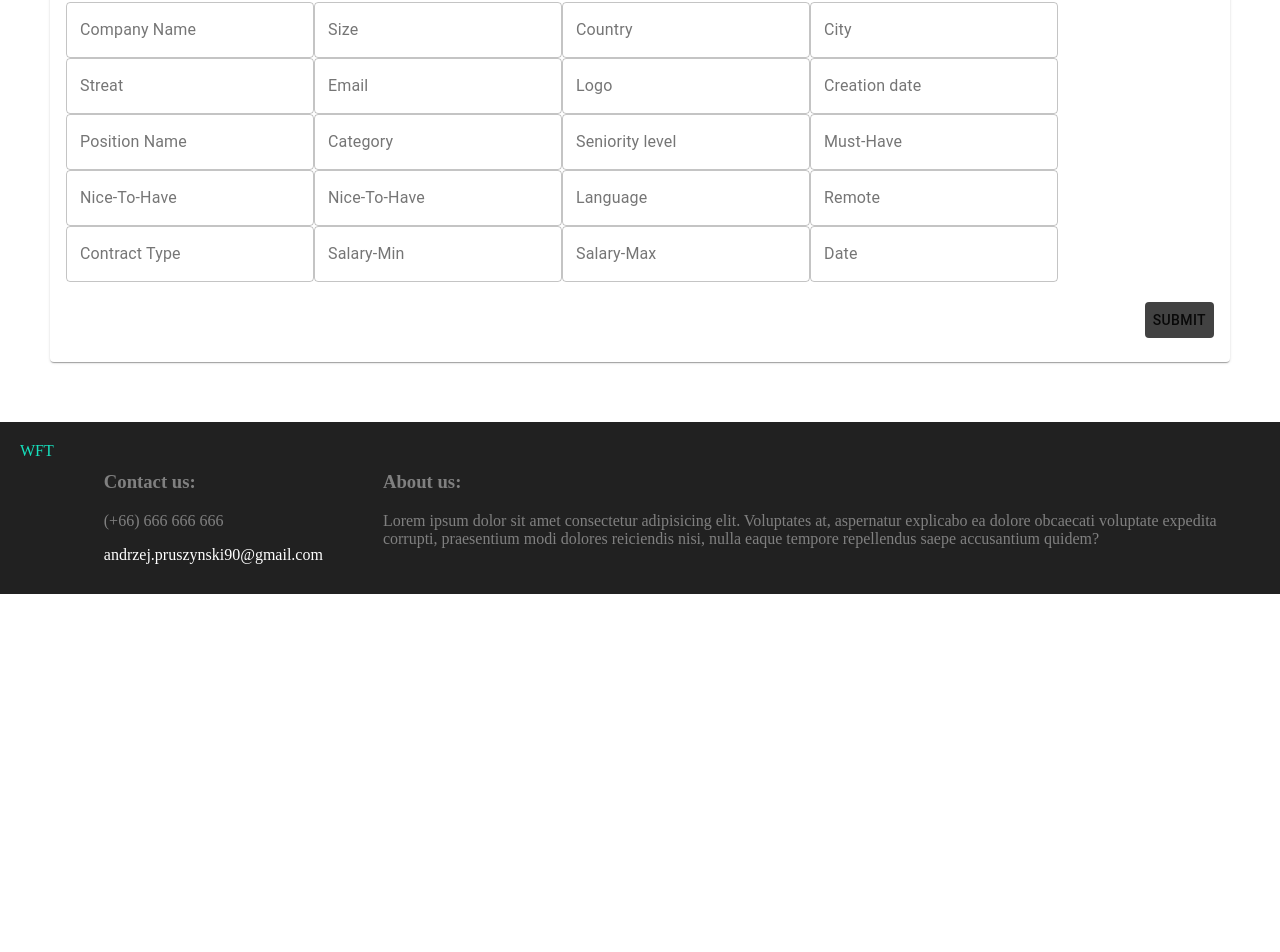
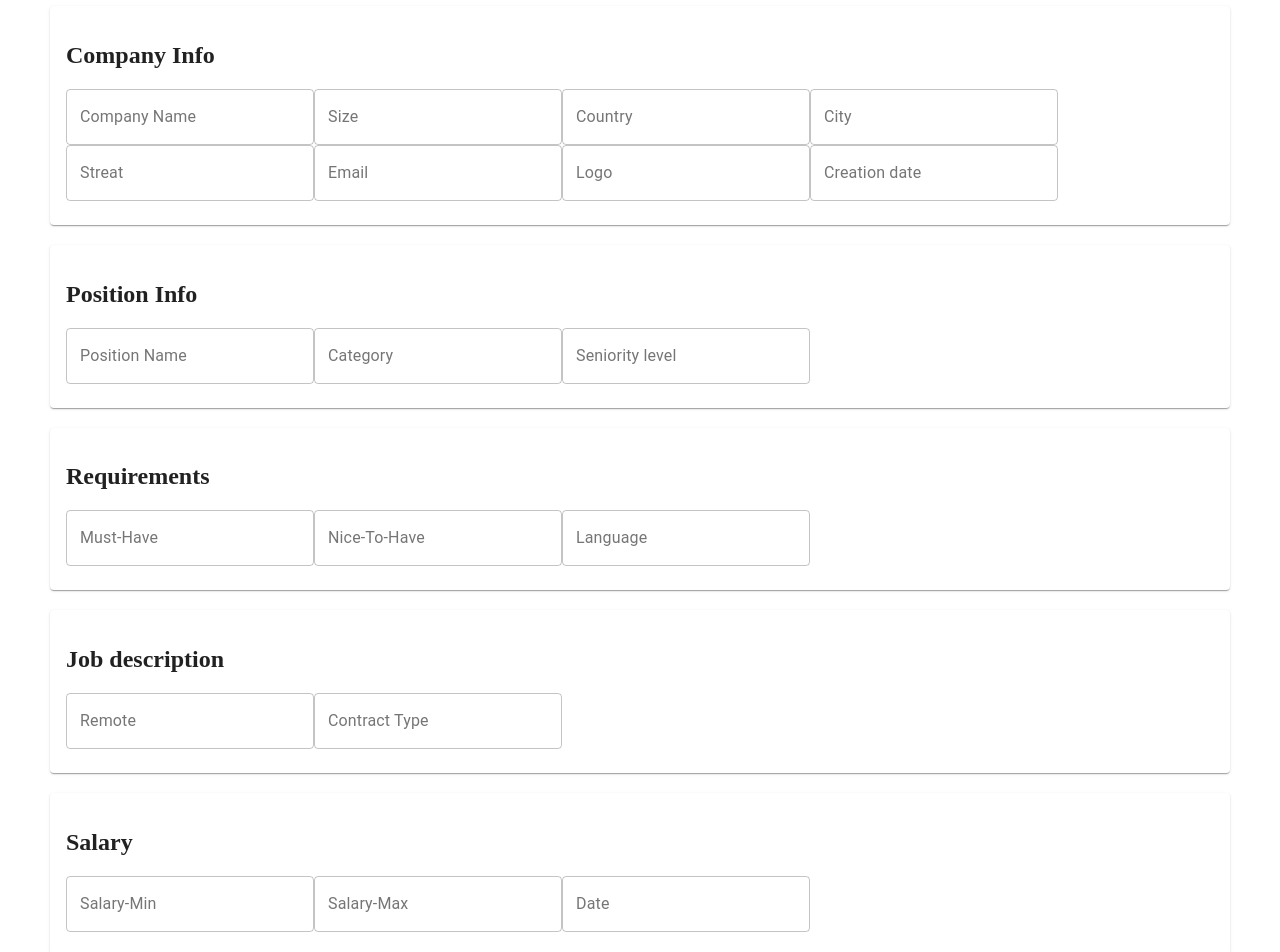
Before and after one commit to pruszynskia/wft, a React (Create React App) app in the folder client/: page /add-job-offer in a window 1280 px wide. Shown: the part 202-1154 px from the top of the page. Before the commit the page ends 800 px from the top, so only its background shows below. Built offline with nearby package versions, Linux system fonts and the light colour scheme.

Commit message:
dev/wftech-33 - create Add Job Offer form component

```diff
--- a/client/src/components/JobOffer/AddJobOffer.tsx
+++ b/client/src/components/JobOffer/AddJobOffer.tsx
@@ -64,9 +64,10 @@ const AddJobOffer = () => {
         <form className={useStyles.root}
         onSubmit={handleSubmit}
         >
+            <h1>Form</h1>
             <Card className={useStyles.containerColumn}>
                 <CardContent>
-                    <h1>Form</h1>
+                    <h2>Company Info</h2>
                     <TextField className={useStyles.itemColumn}
                     variant="outlined"
                     label="Company Name"
@@ -123,6 +124,11 @@ const AddJobOffer = () => {
                     value={formData.company.creationDate}
                     onChange={handleInputChange}
                     />
+                </CardContent>
+            </Card>
+            <Card className={useStyles.containerColumn}>
+                <CardContent>
+                    <h2>Position Info</h2>
                     <TextField className={useStyles.itemColumn}
                     variant="outlined"
                     label="Position Name"
@@ -144,6 +150,11 @@ const AddJobOffer = () => {
                     value={formData.position.lvl}
                     onChange={handleInputChange}
                     />
+                </CardContent>
+            </Card>
+            <Card className={useStyles.containerColumn}>
+                <CardContent>
+                    <h2>Requirements</h2>
                     <TextField className={useStyles.itemColumn}
                     variant="outlined"
                     label="Must-Have"
@@ -160,18 +171,16 @@ const AddJobOffer = () => {
                     />
                     <TextField className={useStyles.itemColumn}
                     variant="outlined"
-                    label="Nice-To-Have"
-                    name="position.languageOptional"
-                    value={formData.position.languageOptional}
-                    onChange={handleInputChange}
-                    />
-                    <TextField className={useStyles.itemColumn}
-                    variant="outlined"
                     label="Language"
                     name="position.spokenLanguage"
                     value={formData.position.spokenLanguage}
                     onChange={handleInputChange}
                     />
+                </CardContent>
+            </Card>
+            <Card className={useStyles.containerColumn}>
+                <CardContent>
+                    <h2>Job description</h2>
                     <TextField className={useStyles.itemColumn}
                     variant="outlined"
                     label="Remote"
@@ -186,6 +195,11 @@ const AddJobOffer = () => {
                     value={formData.position.contractType}
                     onChange={handleInputChange}
                     />
+                </CardContent>
+            </Card>
+            <Card  className={useStyles.containerColumn}>
+                <CardContent>
+                    <h2>Salary</h2>
                     <TextField className={useStyles.itemColumn}
                     variant="outlined"
                     label="Salary-Min"
@@ -207,18 +221,15 @@ const AddJobOffer = () => {
                     value={formData.position.date}
                     onChange={handleInputChange}
                     />
-
-                    <div className={useStyles.containerRow}>
-                        <Button className={useStyles.button}
-                        type="submit"
-                        >
-                            Submit
-                        </Button>
-
-                    </div>
-
                 </CardContent>
             </Card>
+            <div className={useStyles.containerRow}>
+                <Button className={useStyles.button}
+                type="submit"
+                >
+                    Submit
+                </Button>
+            </div>
         </form>
     );
 }
--- a/client/src/styles/common.ts
+++ b/client/src/styles/common.ts
@@ -183,7 +183,8 @@ export const AddJobOfferStyles = makeStyles(() => ({
     },
     containerColumn: {
         display: "flex",
-        flexDirection: "column"
+        flexDirection: "column",
+        marginTop: "20px"
     },
     containerRow: {
         display: "flex",
@@ -202,6 +203,7 @@ export const AddJobOfferStyles = makeStyles(() => ({
         "&:hover": {
         backgroundColor: "#16e0bd"
         },
+        color: "white",
         marginTop: "20px"
     }
 }))
```
